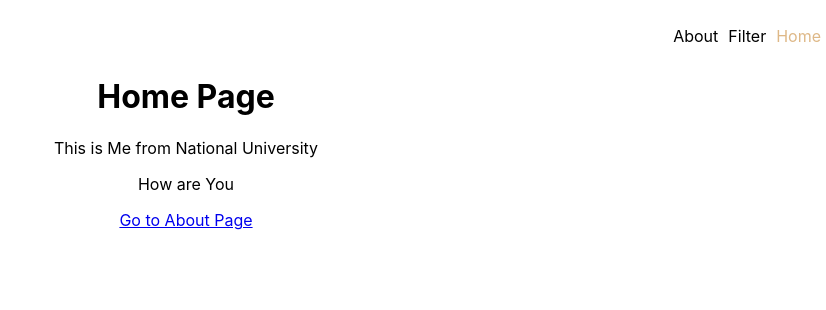
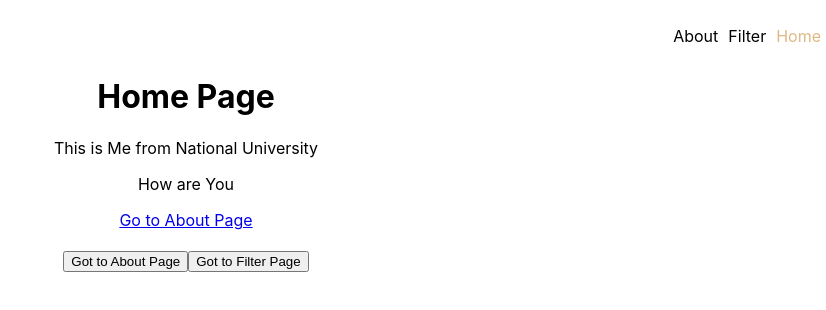
Before and after one commit to AhsanUllahK/RoutingJS, a React (Create React App) app: page / in a window 1280 px wide. Shown: the top 310 px of the page, without its empty margins (454-1280 px from the left). Built offline with nearby package versions, Linux system fonts and the light colour scheme.

Commit message:
conditional routing done

```diff
--- a/src/components/Filter.js
+++ b/src/components/Filter.js
@@ -15,8 +15,11 @@ const Filter = () => {
         <h2>The age is: {age}</h2>
         <h2>The city is : {city}</h2>
         <input type="text" onChange={(e)=>setSearchParams({age:e.target.value})} placeholder="Set Age in Query params" />
-        <button onClick={(e)=>setSearchParams({age:40})}>Set Age in Query params</button>
+        <button onClick={(e)=>setSearchParams({age:40})}>Set Age in Query params</button><br /><br />
 
+
+        <input type="text" onChange={(e)=>setSearchParams({city:e.target.value})} placeholder="Set city in Query params" />
+        <button onClick={(e)=>setSearchParams({city:"karachi"})}>Set City in Query params</button><br /><br />
 
     </div>
 
--- a/src/components/Home.js
+++ b/src/components/Home.js
@@ -1,15 +1,37 @@
-import { Link } from "react-router-dom";
+import { Link, useNavigate } from "react-router-dom";
 
 function Home() {
-    return(
-        <div>
-        <h1>Home Page</h1>
-        <p>This is Me from National University</p>
-        <p>How are You</p>
-        <Link to="/about" >Go to About Page</Link>
-        </div>
-    )
+    const navigate = useNavigate();
+    const navToPage = (url) =>{
+        // let x = false;
+        // if(x){
+        // navigate("/about");
+        // }
+        // else{
+        // navigate("/filter");
 
+        // }
+
+        navigate(url);
+    }
+  return (
+    <div>
+      <h1>Home Page</h1>
+      <p>This is Me from National University</p>
+      <p>How are You</p>
+      <Link to="/about">Go to About Page</Link>
+      <br />
+      <br />
+      {/* <button onClick={()=> navigate("/about")}>Got to About Page</button>
+      <br />
+      <br />
+      <button onClick={()=> navigate("/filter")}>Got to Filter Page</button> */}
+
+      <button onClick={()=> navToPage('/about')}>Got to About Page</button>
+      <button onClick={()=> navToPage('/filter')}>Got to Filter Page</button>
+      <br />
+    </div>
+  );
 }
 
 export default Home;
```
Also changed, not shown: src/components/Navigation_programmitically.js (added).
